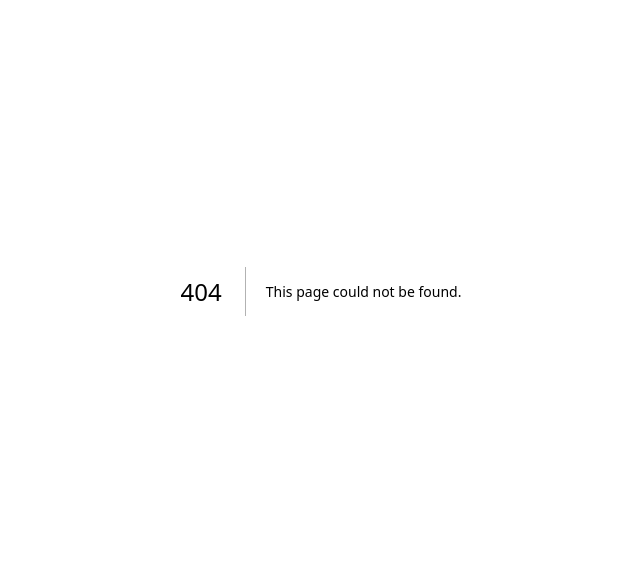
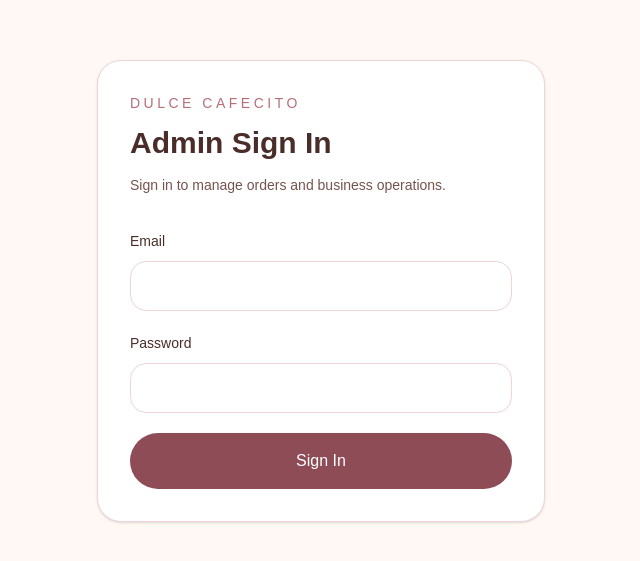
Before and after one commit to fertap05/dulce-cafecito, a Next.js app: page /admin/login in a window 1280 px wide. Before the commit this address had no page. Shown: the part 109-670 px from the top of the page, without its empty margins (319-959 px from the left). Built offline with nearby package versions, Linux system fonts and the light colour scheme.

Commit message:
Add protected admin authentication

```diff
--- /dev/null
+++ b/src/app/admin/(protected)/layout.tsx
@@ -0,0 +1,48 @@
+import { redirect } from "next/navigation";
+
+import type { ReactNode } from "react";
+
+import { createClient } from "@/lib/supabase/server";
+
+export const dynamic = "force-dynamic";
+
+type AdminLayoutProps = {
+  children: ReactNode;
+};
+
+export default async function AdminLayout({
+  children,
+}: AdminLayoutProps) {
+  const supabase = await createClient();
+
+  const {
+    data: { user },
+  } = await supabase.auth.getUser();
+
+  if (!user) {
+    redirect("/admin/login");
+  }
+
+  const { data: admin, error } =
+    await supabase
+      .from("admin_users")
+      .select(
+        `
+          role,
+          display_name,
+          is_active
+        `
+      )
+      .eq("user_id", user.id)
+      .maybeSingle();
+
+  if (
+    error ||
+    !admin ||
+    !admin.is_active
+  ) {
+    redirect("/admin/login");
+  }
+
+  return children;
+}
--- /dev/null
+++ b/src/app/admin/(protected)/orders/page.tsx
@@ -0,0 +1,94 @@
+import { createClient } from "@/lib/supabase/server";
+
+export const dynamic = "force-dynamic";
+
+export default async function AdminOrdersPage() {
+  const supabase = await createClient();
+
+  const { data: orders, error } =
+    await supabase
+      .from("orders")
+      .select(
+        `
+          id,
+          order_number,
+          customer_name,
+          pickup_date,
+          pickup_time,
+          total_cents,
+          payment_method,
+          payment_status,
+          order_status,
+          created_at
+        `
+      )
+      .order("created_at", {
+        ascending: false,
+      });
+
+  if (error) {
+    throw new Error(
+      `Could not load orders: ${error.message}`
+    );
+  }
+
+  return (
+    <main className="min-h-screen bg-[#fff8f4] px-6 py-12 text-[#4a2d29]">
+      <div className="mx-auto max-w-6xl">
+        <p className="text-sm uppercase tracking-[0.25em] text-[#b76e79]">
+          Dulce Cafecito Admin
+        </p>
+
+        <h1 className="mt-3 text-4xl font-semibold">
+          Orders
+        </h1>
+
+        <p className="mt-2 text-[#76534e]">
+          {orders.length} order
+          {orders.length === 1 ? "" : "s"} found
+        </p>
+
+        <div className="mt-10 grid gap-5">
+          {orders.map((order) => (
+            <article
+              key={order.id}
+              className="rounded-3xl border border-[#ecd6d6] bg-white p-6"
+            >
+              <div className="flex flex-wrap items-start justify-between gap-5">
+                <div>
+                  <p className="text-sm uppercase tracking-[0.2em] text-[#b76e79]">
+                    Order #{order.order_number}
+                  </p>
+
+                  <h2 className="mt-2 text-xl font-semibold">
+                    {order.customer_name}
+                  </h2>
+
+                  <p className="mt-2 text-sm text-[#76534e]">
+                    Pickup:{" "}
+                    {order.pickup_date}{" "}
+                    {order.pickup_time}
+                  </p>
+                </div>
+
+                <div className="text-right">
+                  <p className="text-xl font-semibold">
+                    $
+                    {(
+                      order.total_cents /
+                      100
+                    ).toFixed(2)}
+                  </p>
+
+                  <p className="mt-2 capitalize text-[#8e4d56]">
+                    {order.order_status}
+                  </p>
+                </div>
+              </div>
+            </article>
+          ))}
+        </div>
+      </div>
+    </main>
+  );
+}
--- /dev/null
+++ b/src/app/admin/login/page.tsx
@@ -0,0 +1,130 @@
+"use client";
+
+import { useRouter } from "next/navigation";
+import { useState } from "react";
+
+import type { FormEvent } from "react";
+
+import { createClient } from "@/lib/supabase/client";
+
+export default function AdminLoginPage() {
+  const router = useRouter();
+
+  const [email, setEmail] = useState("");
+  const [password, setPassword] = useState("");
+  const [errorMessage, setErrorMessage] =
+    useState("");
+  const [loading, setLoading] =
+    useState(false);
+
+  async function handleSubmit(
+    event: FormEvent<HTMLFormElement>
+  ) {
+    event.preventDefault();
+
+    setErrorMessage("");
+    setLoading(true);
+
+    const supabase = createClient();
+
+    const { error } =
+      await supabase.auth.signInWithPassword({
+        email,
+        password,
+      });
+
+    if (error) {
+      setErrorMessage(
+        "Invalid email or password."
+      );
+
+      setLoading(false);
+      return;
+    }
+
+    router.push("/admin/orders");
+    router.refresh();
+  }
+
+  return (
+    <main className="flex min-h-screen items-center justify-center bg-[#fff8f4] px-6 text-[#4a2d29]">
+      <section className="w-full max-w-md rounded-3xl border border-[#ecd6d6] bg-white p-8 shadow-sm">
+        <p className="text-sm uppercase tracking-[0.25em] text-[#b76e79]">
+          Dulce Cafecito
+        </p>
+
+        <h1 className="mt-3 text-3xl font-semibold">
+          Admin Sign In
+        </h1>
+
+        <p className="mt-3 text-sm leading-6 text-[#76534e]">
+          Sign in to manage orders and business
+          operations.
+        </p>
+
+        <form
+          onSubmit={handleSubmit}
+          className="mt-8 space-y-5"
+        >
+          <div>
+            <label
+              htmlFor="email"
+              className="text-sm font-medium"
+            >
+              Email
+            </label>
+
+            <input
+              id="email"
+              type="email"
+              value={email}
+              onChange={(event) =>
+                setEmail(event.target.value)
+              }
+              required
+              autoComplete="email"
+              className="mt-2 w-full rounded-2xl border border-[#ecd6d6] px-4 py-3 outline-none focus:border-[#8e4d56]"
+            />
+          </div>
+
+          <div>
+            <label
+              htmlFor="password"
+              className="text-sm font-medium"
+            >
+              Password
+            </label>
+
+            <input
+              id="password"
+              type="password"
+              value={password}
+              onChange={(event) =>
+                setPassword(event.target.value)
+              }
+              required
+              autoComplete="current-password"
+              className="mt-2 w-full rounded-2xl border border-[#ecd6d6] px-4 py-3 outline-none focus:border-[#8e4d56]"
+            />
+          </div>
+
+          {errorMessage && (
+            <div className="rounded-2xl bg-[#f9e5e8] p-4 text-sm text-[#8e4d56]">
+              {errorMessage}
+            </div>
+          )}
+
+          <button
+            type="submit"
+            disabled={loading}
+            className="w-full rounded-full bg-[#8e4d56] px-6 py-4 font-medium text-white transition hover:bg-[#763d46] disabled:opacity-50"
+          >
+            {loading
+              ? "Signing In..."
+              : "Sign In"}
+          </button>
+        </form>
+      </section>
+    </main>
+  );
+}
```
